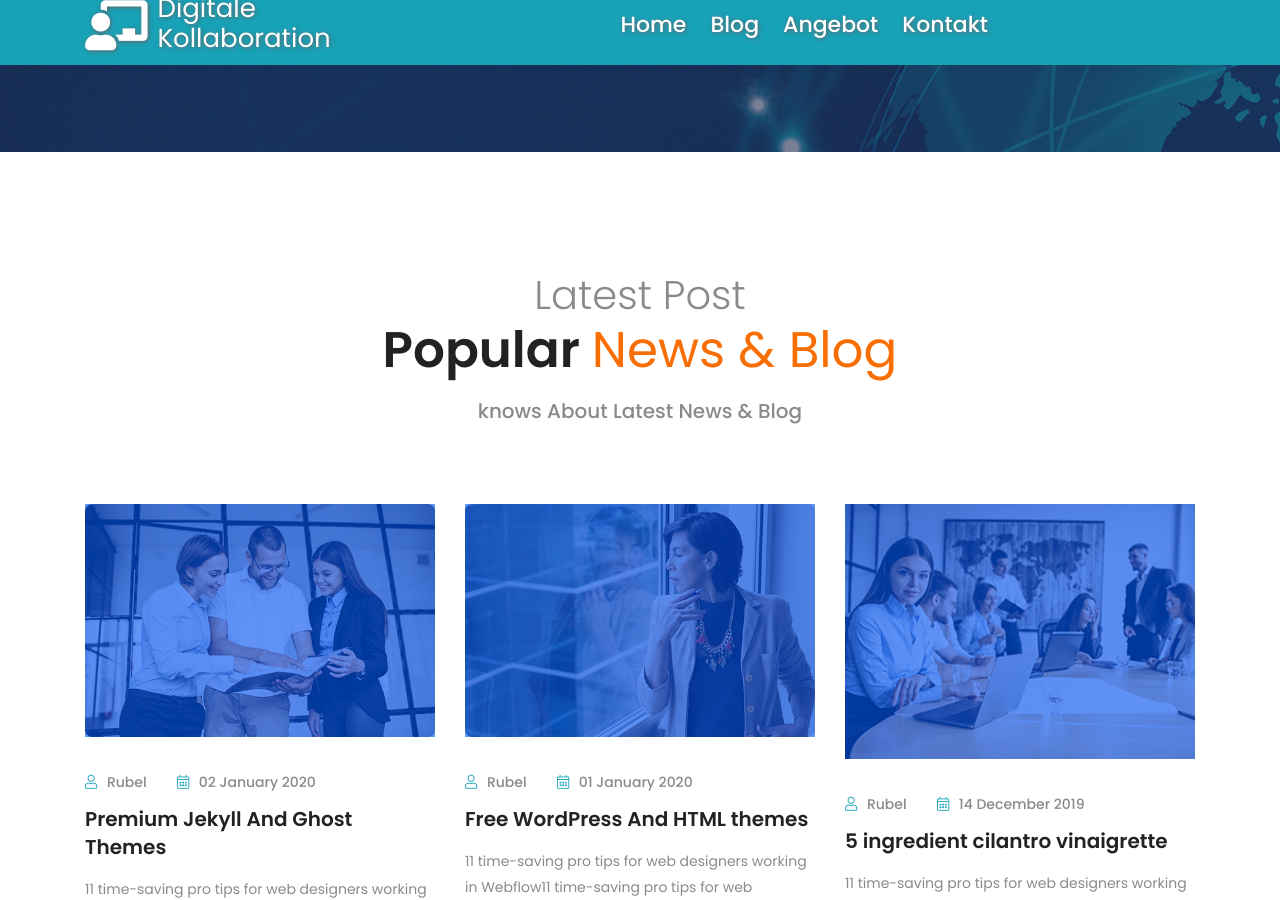
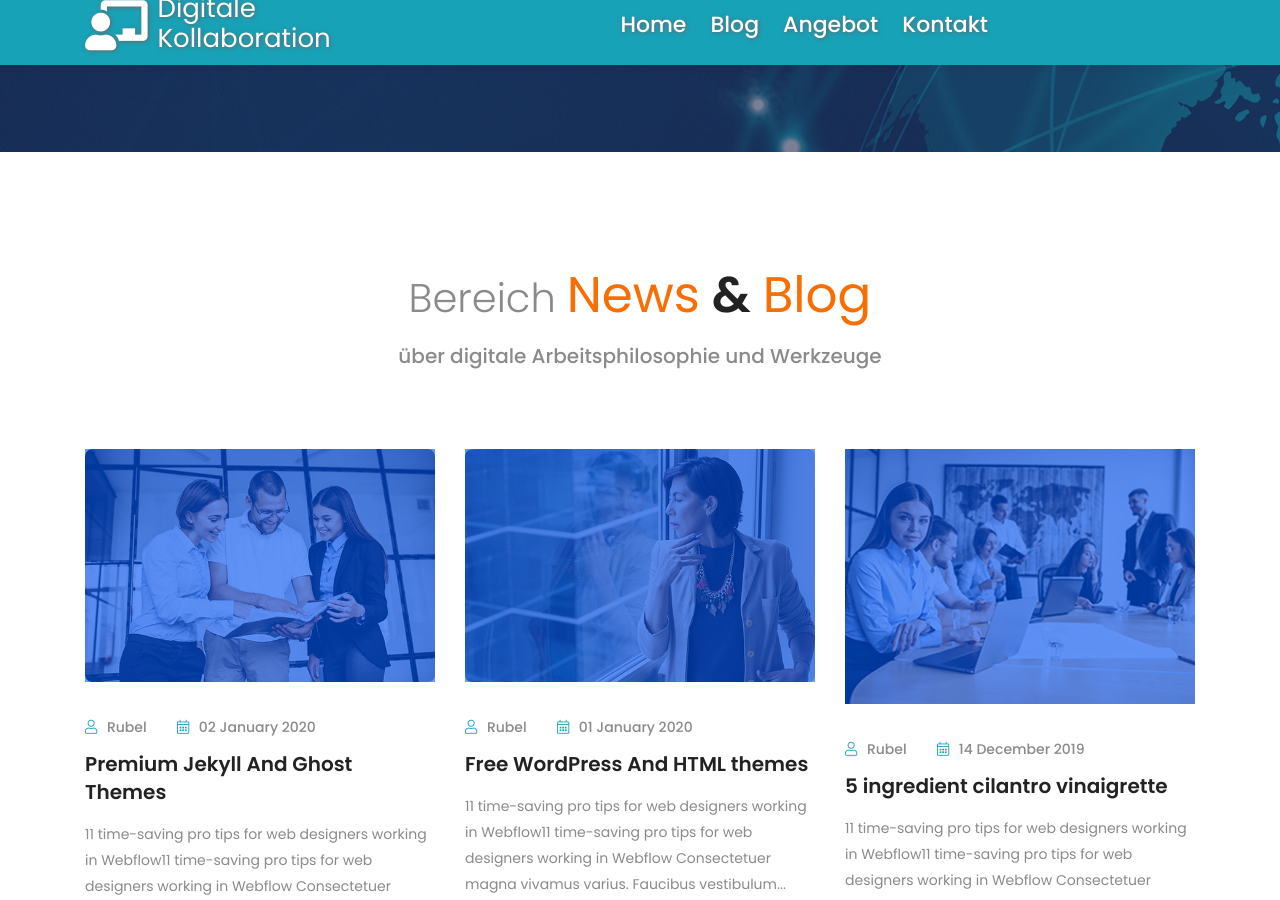
Before and after one commit to maehkster/maehkster.github.io, a Jekyll site: the page built from index.html, in a window 1280 px wide and 900 px high, scrolled down 2789 px. Built offline with Jekyll 4.4.1, drawn with Linux system fonts in a browser that asks for light colours.

Commit message:
finishes index.html

```diff
--- a/_includes/blog_area.html
+++ b/_includes/blog_area.html
@@ -3,8 +3,8 @@
         <div class="row justify-content-center">
             <div class="col-lg-6">
                 <div class="section-title text-center">
-                    <h2 class="title">Latest Post <span>Popular <span> News & Blog</span></span></h2>
-                    <p>knows About Latest News & Blog</p>
+                    <h2 class="title">Bereich <span><span> News </span> & <span>Blog</span></span></h2>
+                    <p>über digitale Arbeitsphilosophie und Werkzeuge</p>
                 </div>
             </div>
         </div>
```
